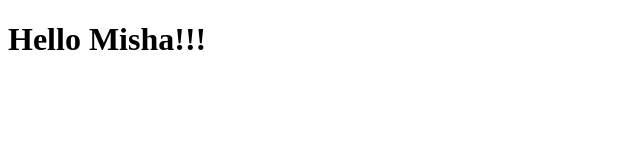
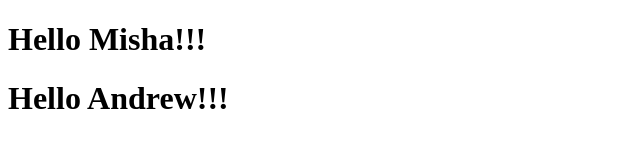
Before and after one commit to ahromovyi/hello-git, a plain HTML site: page index.html in a window 1280 px wide. Shown: the whole page, without its empty margins (0-640 px from the left). Drawn offline with Linux system fonts and the light colour scheme.

Commit message:
Updated index.html

```diff
--- a/index.html
+++ b/index.html
@@ -7,6 +7,6 @@
 </head>
 <body>
 	<h1>Hello Misha!!!</h1>
-
+	<h1>Hello Andrew!!!</h1>
 </body>
 </html>
```
